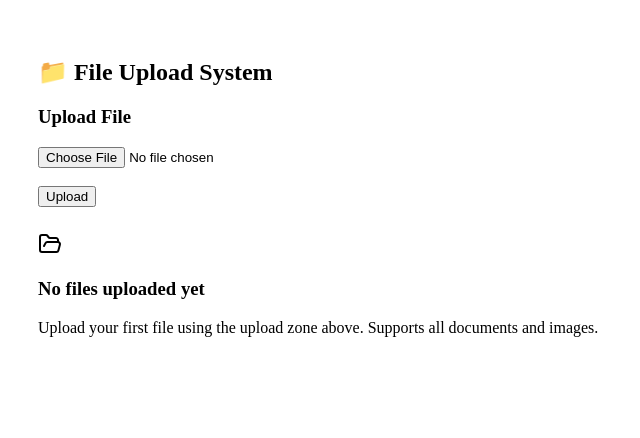
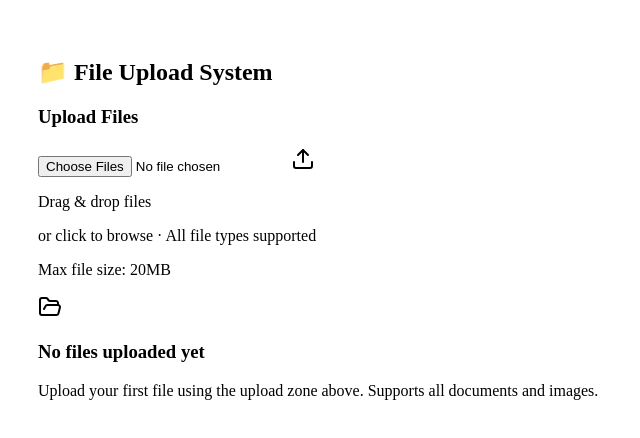
Before and after one commit to ez-sourav/Upload-File, a React (Vite) app in the folder frontend/: page / in a window 1280 px wide. Shown: the top 438 px of the page, without its empty margins (0-640 px from the left). Built offline with nearby package versions, Linux system fonts and the light colour scheme.

Commit message:
modify uploadfile function,UI

```diff
--- a/frontend/src/components/UploadFile.jsx
+++ b/frontend/src/components/UploadFile.jsx
@@ -1,67 +1,68 @@
 import { useState } from "react";
 import api from "../api/api";
+import UploadZone from "./UploadZone";
+import toast from "react-hot-toast";
 
-export default function UploadFile({ refresh }) {
-  const [file, setFile] = useState(null);
-  const [error, setError] = useState("");
-  const [success, setSuccess] = useState("");
+export default function UploadFile({ onUploadSuccess }) {
+  const [selectedFiles, setSelectedFiles] = useState([]);
   const [loading, setLoading] = useState(false);
 
-  const uploadFile = async () => {
-    // reset messages
-    setError("");
-    setSuccess("");
-
-    if (!file) {
-      setError("❌ Upload failed. Please try again");
+  const uploadFiles = async () => {
+    if (selectedFiles.length === 0) {
+      toast.error("Please select at least one file");
       return;
     }
 
-    const formData = new FormData();
-    formData.append("file", file);
+    setLoading(true);
 
     try {
-      setLoading(true);
+      for (const file of selectedFiles) {
+        const formData = new FormData();
+        formData.append("file", file);
 
-      await api.post("/files/upload", formData);
+        await api.post("/files/upload", formData);
+      }
 
-      setSuccess("✅ File uploaded successfully");
-      setFile(null);
-      refresh();
+      toast.success(
+  `${selectedFiles.length} file${
+    selectedFiles.length > 1 ? "s" : ""
+  } uploaded successfully`
+);
+      setSelectedFiles([]);
+      onUploadSuccess && onUploadSuccess();
     } catch (err) {
-  console.log("UPLOAD ERROR 👉", err);
-
-  console.log("RESPONSE 👉", err.response);
-  console.log("DATA 👉", err.response?.data);
-
-  setError(
-    err.response?.data?.error || "❌ Upload failed. Please try again"
-  );
-}
-finally {
+      toast.error(
+        err.response?.data?.error || "Upload failed. Please try again"
+      );
+    } finally {
       setLoading(false);
     }
   };
 
   return (
-    <div style={{ marginBottom: "25px" }}>
-      <h3>Upload File</h3>
+    <div className="bg-white shadow rounded-xl p-6 mb-8">
+      <h3 className="text-lg font-semibold mb-4">Upload Files</h3>
 
-      <input type="file" onChange={(e) => setFile(e.target.files[0])} />
+      <UploadZone
+        selectedFiles={selectedFiles}
+        setSelectedFiles={setSelectedFiles}
+        isUploading={loading}
+      />
 
-      <br />
-      <br />
-
-      <button onClick={uploadFile} disabled={loading}>
-        {loading ? "Uploading..." : "Upload"}
-      </button>
-
-      {/* ❌ Error Message */}
-      {error && <p style={{ color: "red", marginTop: "10px" }}>{error}</p>}
-
-      {/* ✅ Success Message */}
-      {success && (
-        <p style={{ color: "green", marginTop: "10px" }}>{success}</p>
+      {selectedFiles.length > 0 && (
+        <div className="mt-4 text-right">
+          <button
+            onClick={uploadFiles}
+            disabled={loading}
+            className="bg-blue-600 text-white px-5 py-2 rounded-lg text-sm disabled:opacity-50"
+          >
+            {loading
+              ? "Uploading..."
+              : `Upload ${selectedFiles.length} file${
+                  selectedFiles.length > 1 ? "s" : ""
+                }`}
+          </button>
+        </div>
       )}
     </div>
   );
```
